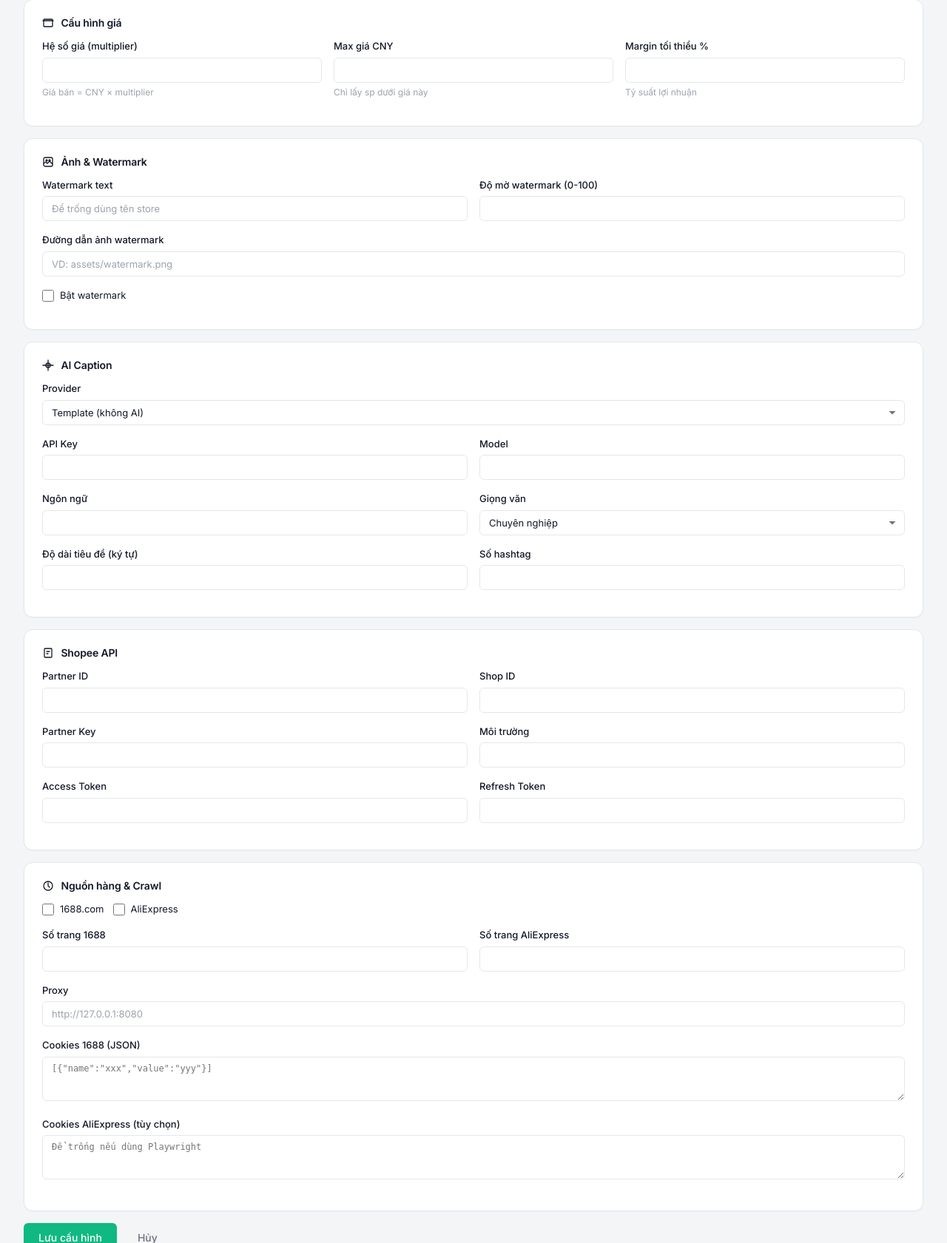
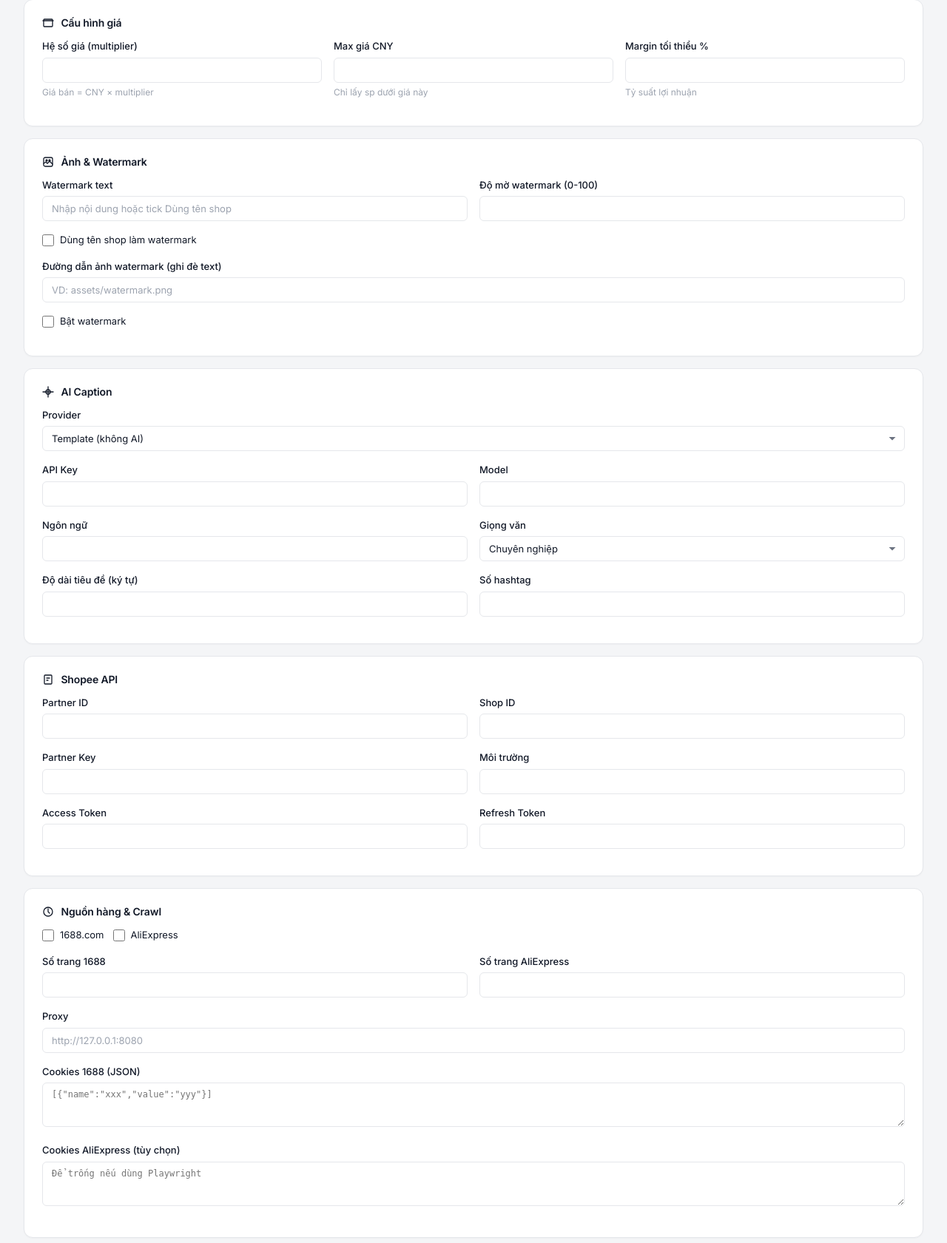
Before and after one commit to baok1210/Nhan-vien-Sop-Pi, a Flask app: template webui/templates/store_edit.html in a window 1280 px wide. Shown: the part 492-2173 px from the top of the page at 74% size. Run offline with Flask 3, Linux system fonts and the light colour scheme; the template is opened without the code that fills it, so the values that code supplies are empty.

Commit message:
feat: watermark use_store_name option + fix config path bug
- Add 'Dùng tên shop làm watermark' option (use_store_name) trong store_edit và images step modal
- Khi bật, watermark text luôn = tên store, ghi đè custom text
- Fix bug: pipeline.py save watermark ở config path sai (image_processing.watermark -> image_processing.anti_duplication.watermark.enabled)
- Add watermark data-* attributes vào dashboard store card cho step modal pre-fill
- Thêm use_store_name vào default config.json
- Thêm data/research_cache.json + shopee_cookies.json vào .gitignore

```diff
--- a/config/config.json
+++ b/config/config.json
@@ -69,7 +69,8 @@
         "image_path": "",
         "text": "",
         "opacity": 80,
-        "size_ratio": 0.08
+        "size_ratio": 0.08,
+        "use_store_name": true
       }
     }
   },
--- a/src/processing/image_processor.py
+++ b/src/processing/image_processor.py
@@ -34,7 +34,11 @@
         wm = ad.get("watermark", {})
         self.wm_enabled = wm.get("enabled", True)
         self.wm_image_path = wm.get("image_path", "")
-        self.wm_text = wm.get("text", "") or config.get("name", "") or "Shop"
+        self.wm_use_store_name = wm.get("use_store_name", False)
+        if self.wm_use_store_name:
+            self.wm_text = config.get("name", "Shop")
+        else:
+            self.wm_text = wm.get("text", "") or config.get("name", "") or "Shop"
         self.wm_opacity = wm.get("opacity", 80)
         self.wm_size_ratio = wm.get("size_ratio", 0.08)
 
--- a/webui/step_registry.py
+++ b/webui/step_registry.py
@@ -127,6 +127,8 @@
         {'name':'bg_removal', 'label':'Xóa nền (background removal)', 'type':'checkbox', 'default':False},
         {'name':'enhance', 'label':'Tăng cường chất lượng', 'type':'checkbox', 'default':True},
         {'name':'watermark', 'label':'Thêm watermark', 'type':'checkbox', 'default':False},
+        {'name':'watermark_text', 'label':'Nội dung watermark', 'type':'text', 'default':'', 'help':'Để trống = tên store'},
+        {'name':'watermark_use_shop_name', 'label':'Dùng tên shop làm watermark', 'type':'checkbox', 'default':True},
         {'name':'quality', 'label':'Chất lượng ảnh (%)', 'type':'number', 'default':90, 'min':10, 'max':100},
     ],
     'video': [
--- a/webui/templates/index.html
+++ b/webui/templates/index.html
@@ -32,8 +32,9 @@
 
 {% if stores %}
   {% for s in stores %}
-  <div class="card" id="store-{{ s.id }}"
+    <div class="card" id="store-{{ s.id }}"
     data-crawl-max-pages-1688="{{ s.crawl_max_pages_1688 }}" data-crawl-proxy="{{ s.crawl_proxy }}"
+    data-watermark-text="{{ s.watermark_text }}" data-watermark-use-shop-name="{{ 'true' if s.watermark_use_shop_name else 'false' }}"
     data-ai-provider="{{ s.ai_provider }}" data-ai-api-key="{{ s.ai_api_key }}" data-ai-model="{{ s.ai_model }}"
     data-ai-language="{{ s.ai_language }}" data-ai-tone="{{ s.ai_tone }}" data-ai-max-title="{{ s.ai_max_title }}" data-ai-num-hashtags="{{ s.ai_num_hashtags }}">
     <div class="card-header">
@@ -194,6 +195,9 @@
   if (storeCard) {
     defaults.max_pages_1688 = storeCard.getAttribute('data-crawl-max-pages-1688') || '3';
     defaults.proxy = storeCard.getAttribute('data-crawl-proxy') || '';
+    defaults.watermark_text = storeCard.getAttribute('data-watermark-text') || '';
+    var wmUse = storeCard.getAttribute('data-watermark-use-shop-name');
+    if (wmUse !== null) defaults.watermark_use_shop_name = wmUse === 'true';
     ['ai_provider','ai_api_key','ai_model','ai_language','ai_tone','ai_max_title','ai_num_hashtags'].forEach(function(k) {
       var v = storeCard.getAttribute('data-' + k.replace(/_/g, '-'));
       if (v !== null && v !== '') defaults[k] = v;
--- a/webui/templates/store_edit.html
+++ b/webui/templates/store_edit.html
@@ -70,7 +70,7 @@
   <div class="grid-2">
     <div class="form-group">
       <label class="form-label">Watermark text</label>
-      <input class="form-input" name="wm_text" value="{{ data.get('image_processing', {}).get('anti_duplication', {}).get('watermark', {}).get('text', '') }}" placeholder="Để trống dùng tên store">
+      <input class="form-input" name="wm_text" id="wm-text" value="{{ data.get('image_processing', {}).get('anti_duplication', {}).get('watermark', {}).get('text', '') }}" placeholder="Nhập nội dung hoặc tick Dùng tên shop">
     </div>
     <div class="form-group">
       <label class="form-label">Độ mờ watermark (0-100)</label>
@@ -78,7 +78,13 @@
     </div>
   </div>
   <div class="form-group">
-    <label class="form-label">Đường dẫn ảnh watermark</label>
+    <label class="form-check">
+      <input type="checkbox" name="wm_use_store_name" id="wm-use-store-name" {% if data.get('image_processing', {}).get('anti_duplication', {}).get('watermark', {}).get('use_store_name', True) %}checked{% endif %} onchange="document.getElementById('wm-text').disabled = this.checked">
+      Dùng tên shop làm watermark
+    </label>
+  </div>
+  <div class="form-group">
+    <label class="form-label">Đường dẫn ảnh watermark (ghi đè text)</label>
     <input class="form-input" name="wm_image_path" value="{{ data.get('image_processing', {}).get('anti_duplication', {}).get('watermark', {}).get('image_path', '') }}" placeholder="VD: assets/watermark.png">
   </div>
   <div class="form-group">
@@ -87,6 +93,12 @@
       Bật watermark
     </label>
   </div>
+  <script>
+  window.addEventListener('load', function() {
+    var cb = document.getElementById('wm-use-store-name');
+    if (cb) document.getElementById('wm-text').disabled = cb.checked;
+  });
+  </script>
 </div>
 
 <div class="card">
--- a/webui/views/dashboard.py
+++ b/webui/views/dashboard.py
@@ -32,6 +32,7 @@
         for step in all_step_meta:
             ok, _ = check_prerequisites(sid, step['name'])
             step_states[step['name']] = ok
+        wm_cfg = data.get('image_processing', {}).get('anti_duplication', {}).get('watermark', {})
         store_data.append({
             'id': sid,
             'name': data.get('name', sid),
@@ -39,6 +40,8 @@
             'step_states': step_states,
             'crawl_max_pages_1688': data.get('sources', {}).get('1688', {}).get('max_pages', 3),
             'crawl_proxy': data.get('sources', {}).get('1688', {}).get('proxy', '') or data.get('sources', {}).get('aliexpress', {}).get('proxy', ''),
+            'watermark_text': wm_cfg.get('text', ''),
+            'watermark_use_shop_name': wm_cfg.get('use_store_name', True),
             'ai_provider': data.get('ai', {}).get('caption', {}).get('provider', ''),
             'ai_api_key': data.get('ai', {}).get('caption', {}).get('api_key', ''),
             'ai_model': data.get('ai', {}).get('caption', {}).get('model', 'gemini-flash-latest'),
--- a/webui/views/pipeline.py
+++ b/webui/views/pipeline.py
@@ -68,7 +68,11 @@
         if 'enhance' in rp:
             config.setdefault('image_processing', {})['enhance'] = rp['enhance']
         if 'watermark' in rp:
-            config.setdefault('image_processing', {})['watermark'] = rp['watermark']
+            config.setdefault('image_processing', {}).setdefault('anti_duplication', {}).setdefault('watermark', {})['enabled'] = rp['watermark']
+        if 'watermark_use_shop_name' in rp:
+            config.setdefault('image_processing', {}).setdefault('anti_duplication', {}).setdefault('watermark', {})['use_store_name'] = rp['watermark_use_shop_name']
+        if 'watermark_text' in rp:
+            config.setdefault('image_processing', {}).setdefault('anti_duplication', {}).setdefault('watermark', {})['text'] = rp['watermark_text']
         if 'item_status' in rp:
             config.setdefault('shopee', {})['item_status'] = rp['item_status']
         if 'pre_order_days' in rp:
```
Also changed, not shown: webui/views/stores.py (+8 -6 lines), 1 other file.
